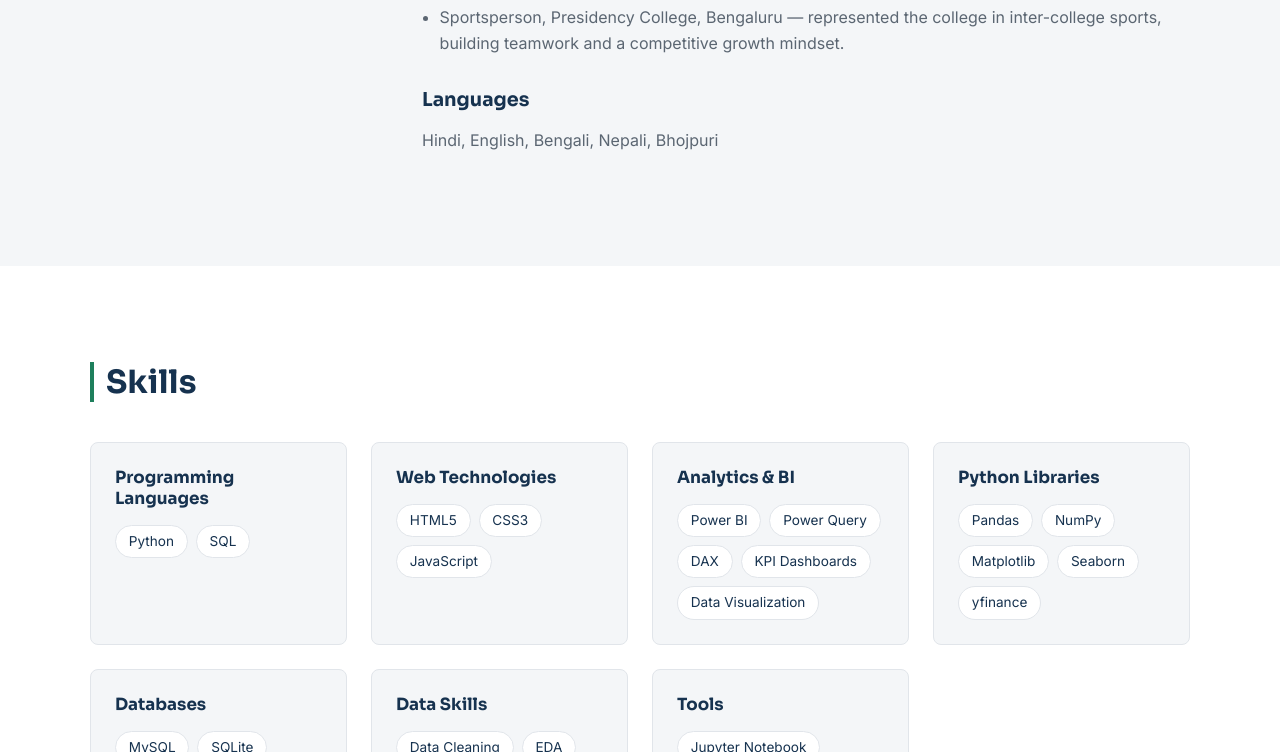
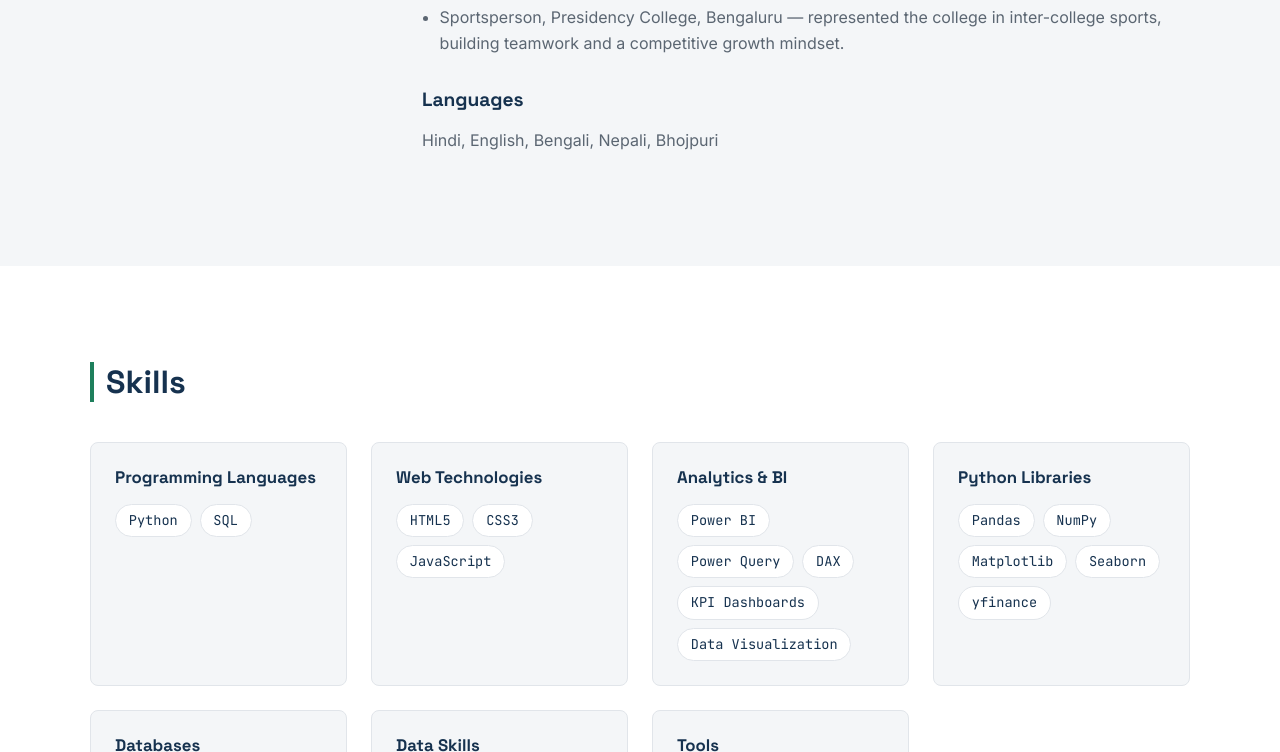
Before and after one commit to deeptyworks/Deepty-Portfolio, a plain HTML site: page index.html in a window 1280 px wide. Shown: the part 2048-2800 px from the top of the page. Drawn offline with Linux system fonts and the light colour scheme.

Commit message:
Align portfolio website with submitted project report
Apply report-aligned fonts, gradient project cards, scroll-reveal animation, and mailto contact form handling.

```diff
--- a/index.html
+++ b/index.html
@@ -6,9 +6,10 @@
   <title>Deepty Kumari Gupta | Aspiring Data Analyst</title>
   <meta name="description" content="Portfolio of Deepty Kumari Gupta - BCA student and aspiring Data Analyst skilled in Python, SQL and Power BI." />
 
-  <!-- Google Fonts: Sora for headings, Inter for body text -->
+  <!-- Google Fonts: Space Grotesk, Inter and JetBrains Mono -->
   <link rel="preconnect" href="https://fonts.googleapis.com">
-  <link href="https://fonts.googleapis.com/css2?family=Sora:wght@400;600;700&family=Inter:wght@400;500;600&display=swap" rel="stylesheet">
+  <link rel="preconnect" href="https://fonts.gstatic.com" crossorigin>
+  <link href="https://fonts.googleapis.com/css2?family=Inter:wght@400;500;600&family=JetBrains+Mono:wght@400;500;600&family=Space+Grotesk:wght@400;600;700&display=swap" rel="stylesheet">
 
   <link rel="stylesheet" href="style.css" />
 </head>
--- a/script.js
+++ b/script.js
@@ -156,15 +156,42 @@ document.addEventListener("DOMContentLoaded", function () {
     }
 
     if (isValid) {
-      // This is a frontend-only form: no server or database is connected.
-      // In a real deployment this is where a fetch() call to a backend
-      // or an email service (like EmailJS or Formspree) would go.
-      formSuccess.textContent = "Thank you, " + name + "! Your message has been received.";
-      contactForm.reset();
+      // No server is connected. Prepare the message in the visitor's email app.
+      const recipient = "deeptykgupta@gmail.com";
+      const mailSubject = encodeURIComponent(subject);
+      const mailBody = encodeURIComponent(
+        "Name: " + name + "\nEmail: " + email + "\n\n" + message
+      );
+
+      formSuccess.textContent = "Your email application will open with your message ready to send.";
+      window.location.href = "mailto:" + recipient +
+        "?subject=" + mailSubject + "&body=" + mailBody;
     }
   });
 
-  /* ---------- 5. DYNAMIC CURRENT YEAR IN FOOTER ---------- */
+  /* ---------- 5. SCROLL-REVEAL ANIMATION ---------- */
+  // Elements fade and slide in once as they enter the viewport.
+  const revealTargets = document.querySelectorAll(
+    ".section-title, .about-grid, .skill-card, .project-card, .contact-grid"
+  );
+
+  if ("IntersectionObserver" in window) {
+    const revealObserver = new IntersectionObserver(function (entries, observer) {
+      entries.forEach(function (entry) {
+        if (entry.isIntersecting) {
+          entry.target.classList.add("revealed");
+          observer.unobserve(entry.target);
+        }
+      });
+    }, { threshold: 0.12 });
+
+    revealTargets.forEach(function (element) {
+      element.classList.add("reveal");
+      revealObserver.observe(element);
+    });
+  }
+
+  /* ---------- 6. DYNAMIC CURRENT YEAR IN FOOTER ---------- */
   document.getElementById("currentYear").textContent = new Date().getFullYear();
 
 });
--- a/style.css
+++ b/style.css
@@ -29,8 +29,9 @@
   --color-border: #E1E5EA;
 
   /* Typography */
-  --font-heading: 'Sora', sans-serif;
+  --font-heading: 'Space Grotesk', sans-serif;
   --font-body: 'Inter', sans-serif;
+  --font-mono: 'JetBrains Mono', monospace;
 
   /* Spacing */
   --section-padding: 6rem 1.5rem;
@@ -442,10 +443,16 @@ textarea:focus-visible {
 }
 
 .project-card {
-  background-color: var(--color-surface);
+  background: linear-gradient(145deg, #FFFFFF 0%, #EAF4F0 100%);
   border: 1px solid var(--color-border);
+  border-top: 4px solid transparent;
+  border-image: linear-gradient(90deg, var(--color-navy), var(--color-accent)) 1;
   border-radius: var(--radius);
   padding: 2rem;
+}
+
+.project-card.project-featured {
+  background: linear-gradient(145deg, #FFFFFF 0%, #DCEFE7 55%, #D5E3F0 100%);
 }
 
 .project-featured {
@@ -581,6 +588,35 @@ textarea:focus-visible {
   font-size: 0.9rem;
 }
 
+/* ---------- 12. SYNOPSIS FEATURES: mono labels and scroll-reveal ---------- */
+.project-tech,
+.timeline-meta,
+.skill-tags li,
+.project-tag,
+.contact-label,
+.hero-greeting {
+  font-family: var(--font-mono);
+}
+
+.reveal {
+  opacity: 0;
+  transform: translateY(28px);
+  transition: opacity 0.7s ease, transform 0.7s ease;
+}
+
+.reveal.revealed {
+  opacity: 1;
+  transform: none;
+}
+
+@media (prefers-reduced-motion: reduce) {
+  .reveal { opacity: 1; transform: none; transition: none; }
+  .cursor { animation: none; }
+  html { scroll-behavior: auto; }
+}
+
+/* Prevent long email/URL text from forcing sideways scroll on very narrow phones */
+
 /* ---------- 11. RESPONSIVE MEDIA QUERIES ---------- */
 
 /* Tablets */
```
